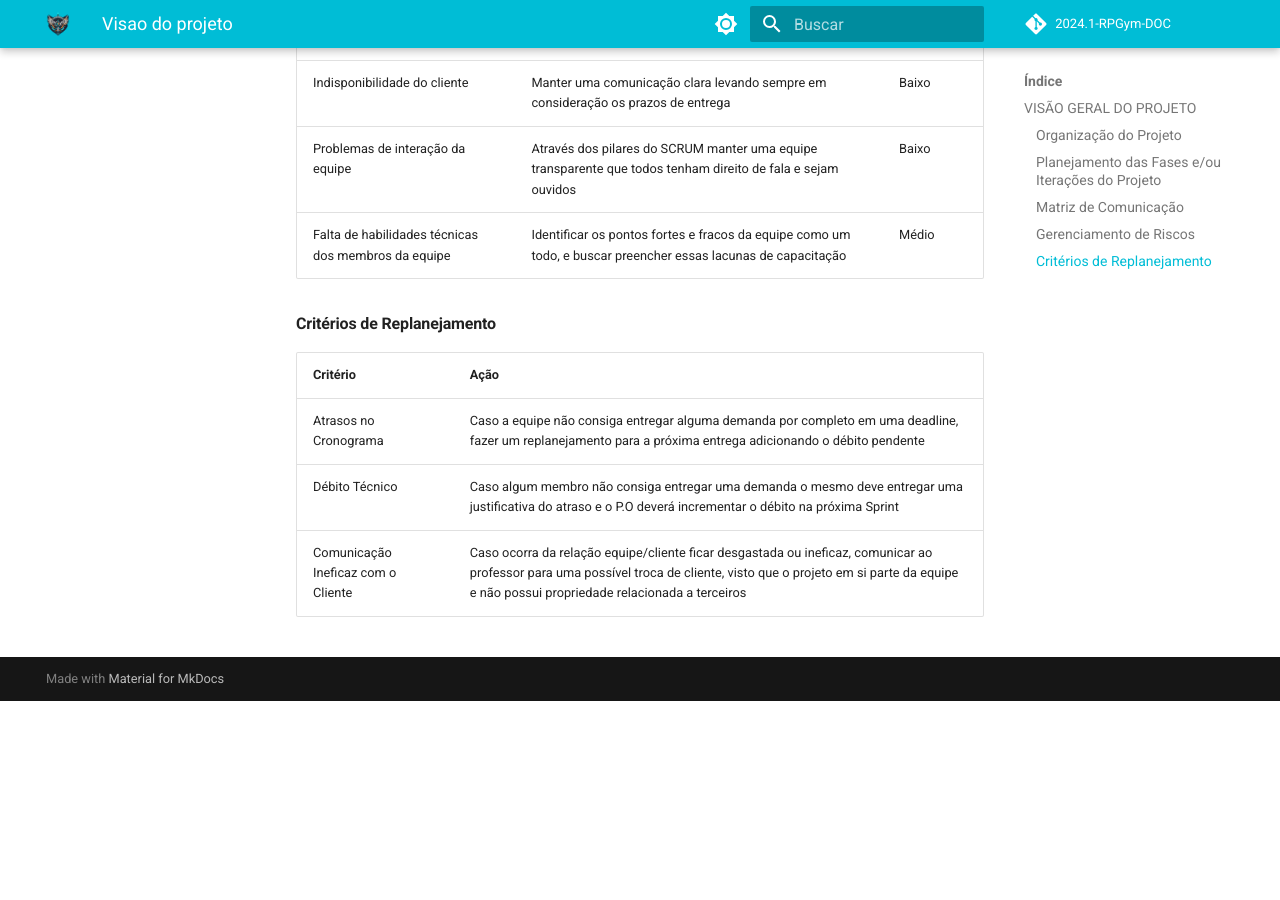
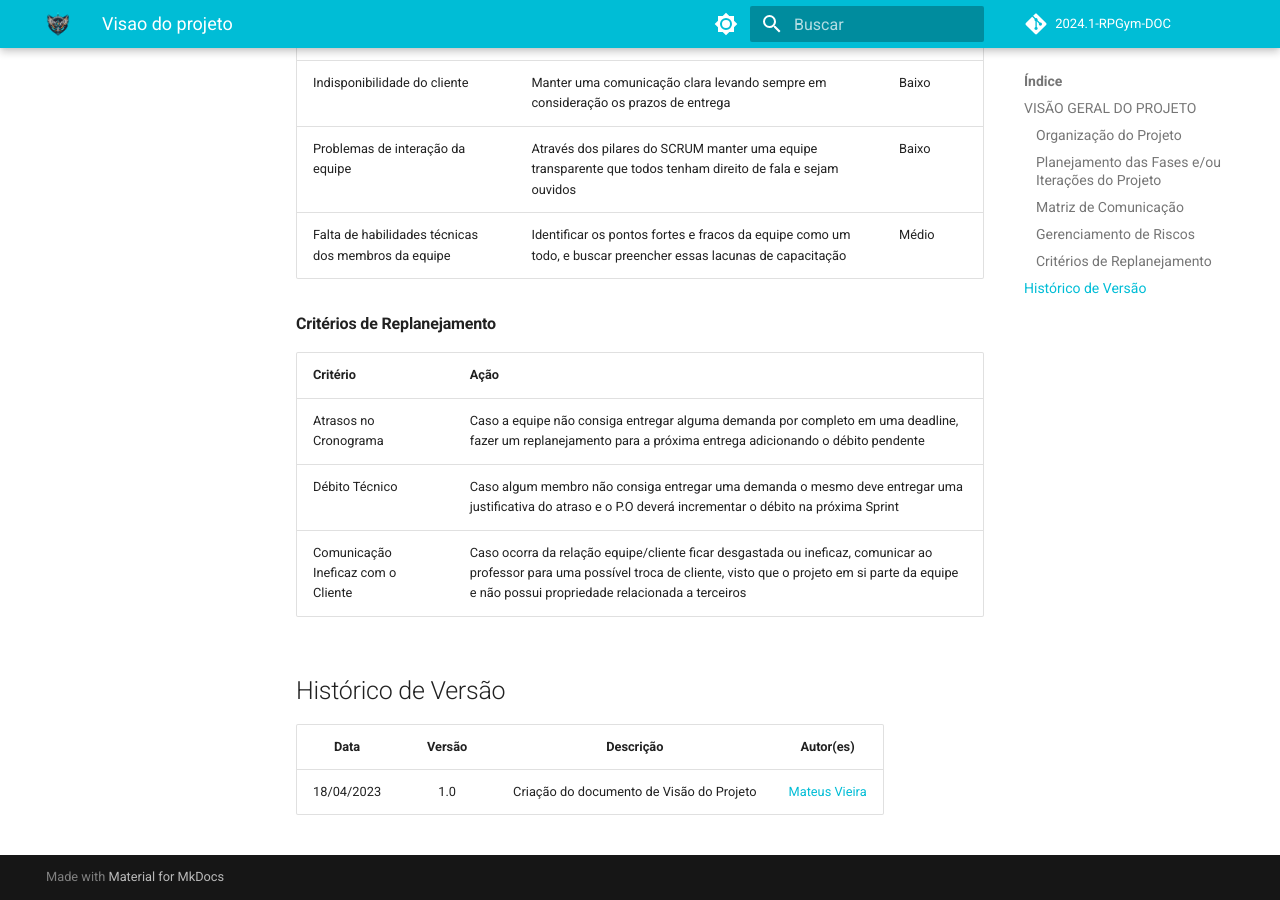
Before and after one commit to mdsreq-fga-unb/2024.1-RPGym, an MkDocs documentation site: the page built from docs/visao_do_projeto/visao_do_projeto.md, in a window 1280 px wide and 900 px high, scrolled down 1674 px. Built offline with MkDocs 1.6.1 and Material for MkDocs 9.7.7, drawn with Linux system fonts in a browser that asks for light colours; comment, search, counter and statistics services are not loaded; before the commit the page ends 2375 px from its top, so only the background shows below that.

Commit message:
pages/add historico de versao na visao do projeto

```diff
--- a/docs/visao_do_projeto/visao_do_projeto.md
+++ b/docs/visao_do_projeto/visao_do_projeto.md
@@ -46,3 +46,9 @@ Falta de habilidades técnicas dos membros da equipe | Identificar os pontos for
 Atrasos no Cronograma | Caso a equipe não consiga entregar alguma demanda por completo em uma deadline, fazer um replanejamento para a próxima entrega adicionando o débito pendente
 Débito Técnico | Caso algum membro não consiga entregar uma demanda o mesmo deve entregar uma justificativa do atraso e o P.O deverá incrementar o débito na próxima Sprint
 Comunicação Ineficaz com o Cliente | Caso ocorra da relação equipe/cliente ficar desgastada ou ineficaz, comunicar ao professor para uma possível troca de cliente, visto que o projeto em si parte da equipe e não possui propriedade relacionada a terceiros
+
+## Histórico de Versão
+
+| Data | Versão                                   | Descrição                                          | Autor(es)                     |
+| :------------: | :--------------------------------------: | :-----------------------------------------------: | :--------------------------: |
+18/04/2023 | 1.0 | Criação do documento de Visão do Projeto | [Mateus Vieira](https://github.com/matix0) |
```
